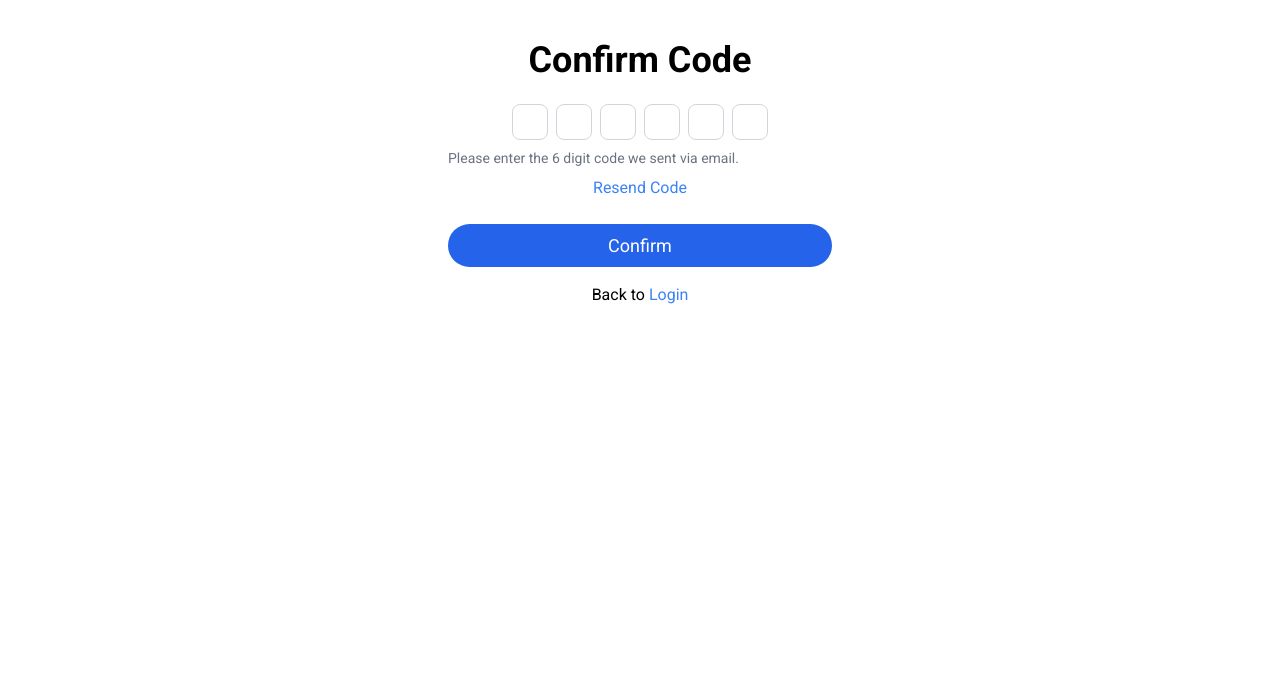
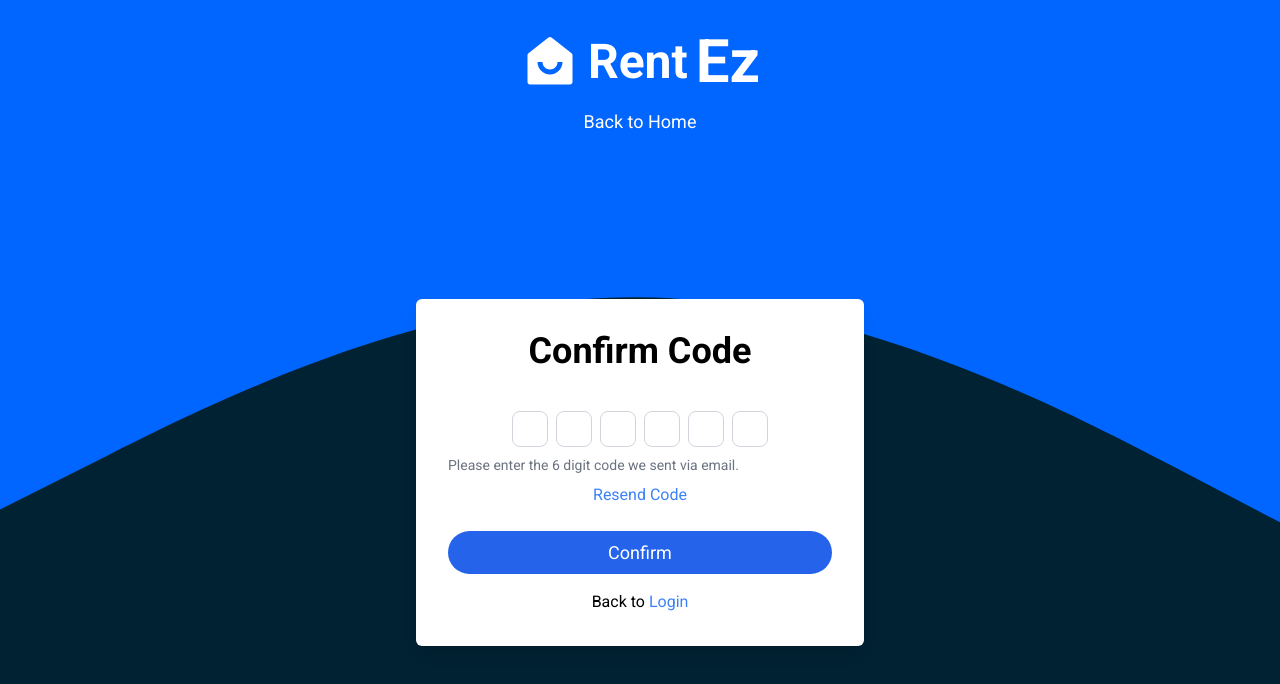
Before and after one commit to mosgood3/RentEzFrontEnd, a React (Vite) app: page /login/forgot-password/verification in a window 1280 px wide. Shown: the top 684 px of the page. Built offline with nearby package versions, Linux system fonts and the light colour scheme.

Commit message:
progression

```diff
--- a/src/components/Footer.jsx
+++ b/src/components/Footer.jsx
@@ -15,9 +15,11 @@ const SocialMediaLink = ({ href, icon, hoverClass }) => {
 };
 
 const Footer = () => (
-  <div className="w-full absolute-0 bg-transparent text-blue-900 py-4 mt-4">
+  <div className="w-full absolute-0 bg-transparent text-white py-4 mt-4">
     <div className="flex items-center justify-between px-4">
-      <div className="text-sm font-bold">© 2024 RentEz - All Rights Reserved</div>
+      <div className="text-sm font-bold">
+        © 2024 RentEz - All Rights Reserved
+      </div>
       <div className="flex space-x-4">
         <SocialMediaLink
           href="https://facebook.com"
--- a/src/landing/signin/Forgot.jsx
+++ b/src/landing/signin/Forgot.jsx
@@ -2,7 +2,7 @@ import React, { useState } from "react";
 import { useNavigate } from "react-router-dom";
 import { FaUser } from "react-icons/fa";
 import SNavbar from "./SNavbar";
-import backgroundImage from "/src/assets/images/login.jpg";
+import backgroundImage from "/src/assets/images/bg.svg";
 import Footer from "/src/components/Footer";
 import Verification from "./Verification"; // Import Verification component
 
@@ -28,7 +28,7 @@ const Forgot = () => {
     >
       <SNavbar />
       <div className="flex flex-grow items-center justify-center">
-        <div className="rounded-md w-full max-w-md bg-white border-black border-2 opacity-100 p-8">
+        <div className="rounded-md w-full max-w-md bg-white shadow-lg opacity-100 p-8">
           <h2 className="text-4xl font-bold text-center text-black mb-10">
             Forgot Password
           </h2>
--- a/src/landing/signin/Login.jsx
+++ b/src/landing/signin/Login.jsx
@@ -2,7 +2,7 @@ import React, { useState } from "react";
 import { Link, useNavigate } from "react-router-dom";
 import { FaUser, FaLock } from "react-icons/fa";
 import SNavbar from "./SNavbar";
-import backgroundImage from "/src/assets/images/login.jpg";
+import backgroundImage from "/src/assets/images/bg.svg";
 import Footer from "/src/components/Footer";
 import Verification from "./Verification"; // Import Verification component
 
@@ -30,7 +30,7 @@ const Login = () => {
     >
       <SNavbar />
       <div className="flex flex-grow items-center justify-center">
-        <div className="rounded-md w-full max-w-md h-full bg-white shadow-lg opacity-100 p-8">
+        <div className="rounded-md w-full max-w-md h-full bg-white shadow-lg p-8">
           <h2 className="text-4xl font-bold text-center text-black mb-10">
             Login
           </h2>
@@ -65,7 +65,11 @@ const Login = () => {
             </div>
             <div className="flex justify-between mt-16 items-center">
               <div className="flex gap-2 items-center">
-                    <input className="text-black" type="checkbox" id="remember-me" />
+                <input
+                  className="text-black"
+                  type="checkbox"
+                  id="remember-me"
+                />
                 <label className="text-black" htmlFor="remember-me">
                   Remember Me
                 </label>
@@ -95,7 +99,6 @@ const Login = () => {
                   Create an Account
                 </button>
               </span>
-
             </div>
           </form>
         </div>
--- a/src/landing/signin/SNavbar.jsx
+++ b/src/landing/signin/SNavbar.jsx
@@ -9,17 +9,17 @@ const SNavbar = () => {
     <div className="flex flex-col items-center pt-8 lg:px-28 w-full">
       {/* Logo and Title in a row */}
       <div className="flex items-center mb-2">
-        <RiHomeSmile2Fill className="lg:text-6xl text-4xl text-blue-600" />
-        <h2 className="font-sans font-bold text-black lg:text-5xl text-4xl ml-2">
+        <RiHomeSmile2Fill className="lg:text-6xl text-4xl text-white" />
+        <h2 className="font-sans font-bold text-white lg:text-5xl text-4xl ml-2">
           Rent
         </h2>
-        <h2 className="font-sans font-bold text-black lg:text-6xl text-5xl ml-2">
+        <h2 className="font-sans font-bold text-white lg:text-6xl text-5xl ml-2">
           Ez
         </h2>
       </div>
       {/* Home Button beneath the Logo and Title */}
       <button
-        className="bg-transparent text-blue-600 text-lg py-1 px-3 md:py-2 md:px-4 rounded-full hover:bg-gray-200 transition-colors"
+        className="bg-transparent text-white text-lg py-1 px-3 md:py-2 md:px-4 hover:text-blue-900 rounded-full transition-colors"
         onClick={() => navigate("/")}
       >
         Back to Home
--- a/src/landing/signin/Update.jsx
+++ b/src/landing/signin/Update.jsx
@@ -45,6 +45,7 @@ const Update = () => {
         <button
           className="w-full mb-4 text-[18px] mt-6 rounded-full bg-blue-600 text-white hover:bg-blue-900 py-2 transition-colors duration-300"
           type="submit"
+          onClick={() => navigate("/login")}
         >
           Update
         </button>
--- a/src/landing/signin/Verification.jsx
+++ b/src/landing/signin/Verification.jsx
@@ -1,6 +1,9 @@
 import React from "react";
 import { Link, useNavigate } from "react-router-dom";
-import Update from "./Update"
+import Update from "./Update";
+import backgroundImage from "/src/assets/images/bg.svg";
+import Footer from "/src/components/Footer";
+import SNavbar from "./SNavbar";
 
 const Verification = () => {
   const navigate = useNavigate();
@@ -15,8 +18,18 @@ const Verification = () => {
   };
 
   return (
-    <div className="items-center justify-center p-10">
-      <h2 className="text-4xl font-bold text-center mb-6">Confirm Code</h2>
+    <div
+      style={{
+        backgroundImage: `url(${backgroundImage})`,
+        backgroundSize: "cover",
+        backgroundPosition: "center",
+      }}
+      className="min-h-screen flex flex-col"
+    >
+      <SNavbar />
+      <div className="flex flex-grow items-center justify-center">
+        <div className="rounded-md w-full max-w-md bg-white shadow-lg opacity-100 p-8">
+          <h2 className="text-4xl font-bold text-center mb-10">Confirm Code</h2>
           <form onSubmit={handleSubmit} className="max-w-sm mx-auto">
             <div class="flex mb-2 w-full space-x-2 rtl:space-x-reverse justify-center items-center">
               <div>
@@ -124,19 +137,25 @@ const Verification = () => {
             <button
               className="w-full mb-4 text-[18px] rounded-full mt-6 text-white bg-blue-600 hover:text-white py-2 transition-colors duration-300"
               type="submit"
+              onClick={() => navigate("/login/new-password")}
             >
               Confirm
             </button>
             <div className="text-center">
               <span>
                 Back to{" "}
-            <button className="text-blue-500" onClick={() => navigate("/login")}>
+                <button
+                  className="text-blue-500"
+                  onClick={() => navigate("/login")}
+                >
                   Login
                 </button>
               </span>
             </div>
           </form>
         </div>
+      </div>
+    </div>
   );
 };
 export default Verification;
```
Also changed, not shown: src/landing/Landing.jsx (+17 -6 lines), src/assets/images/bg.svg (added), src/assets/images/bgland.svg (added). Lines whose indentation alone changed are shown as unchanged.
